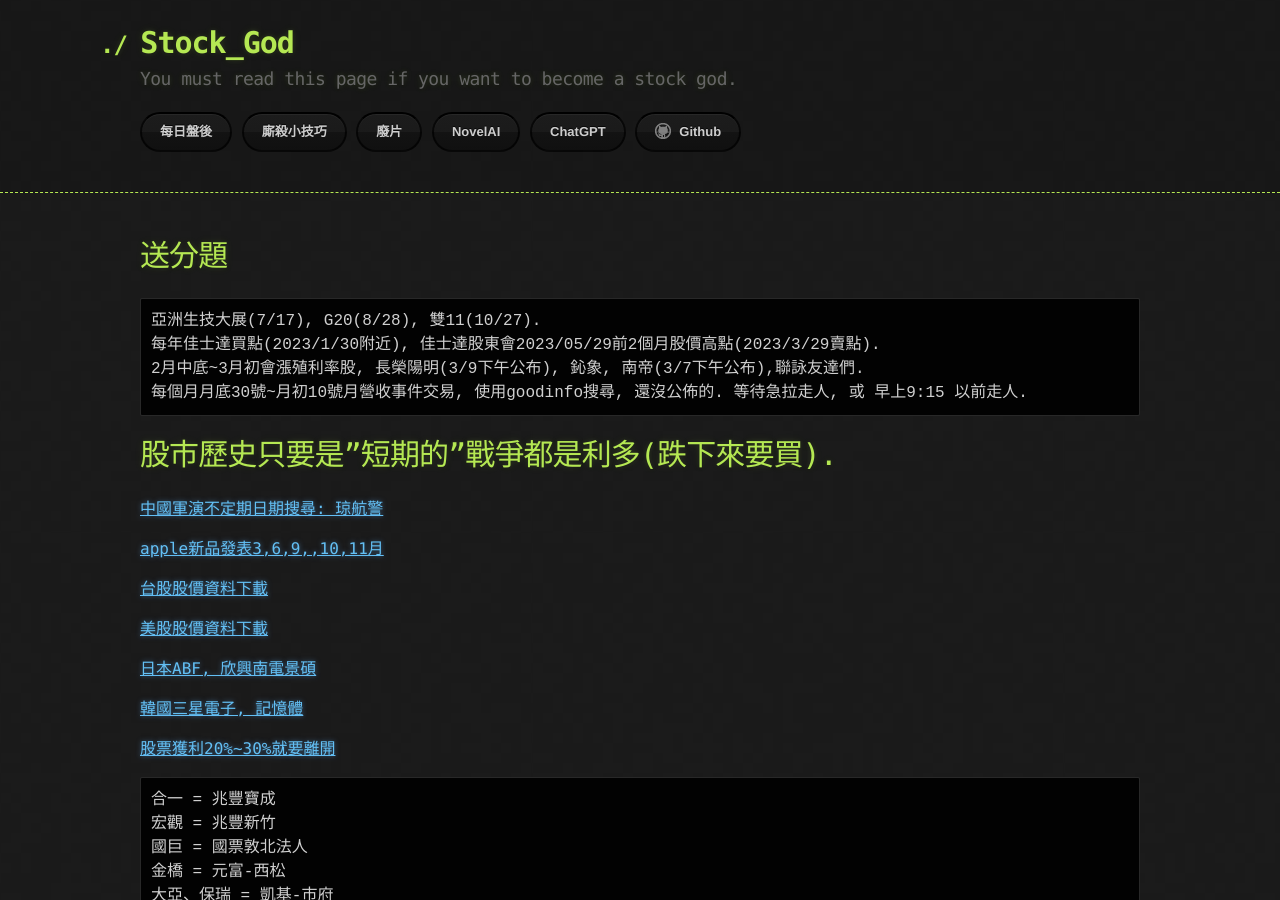
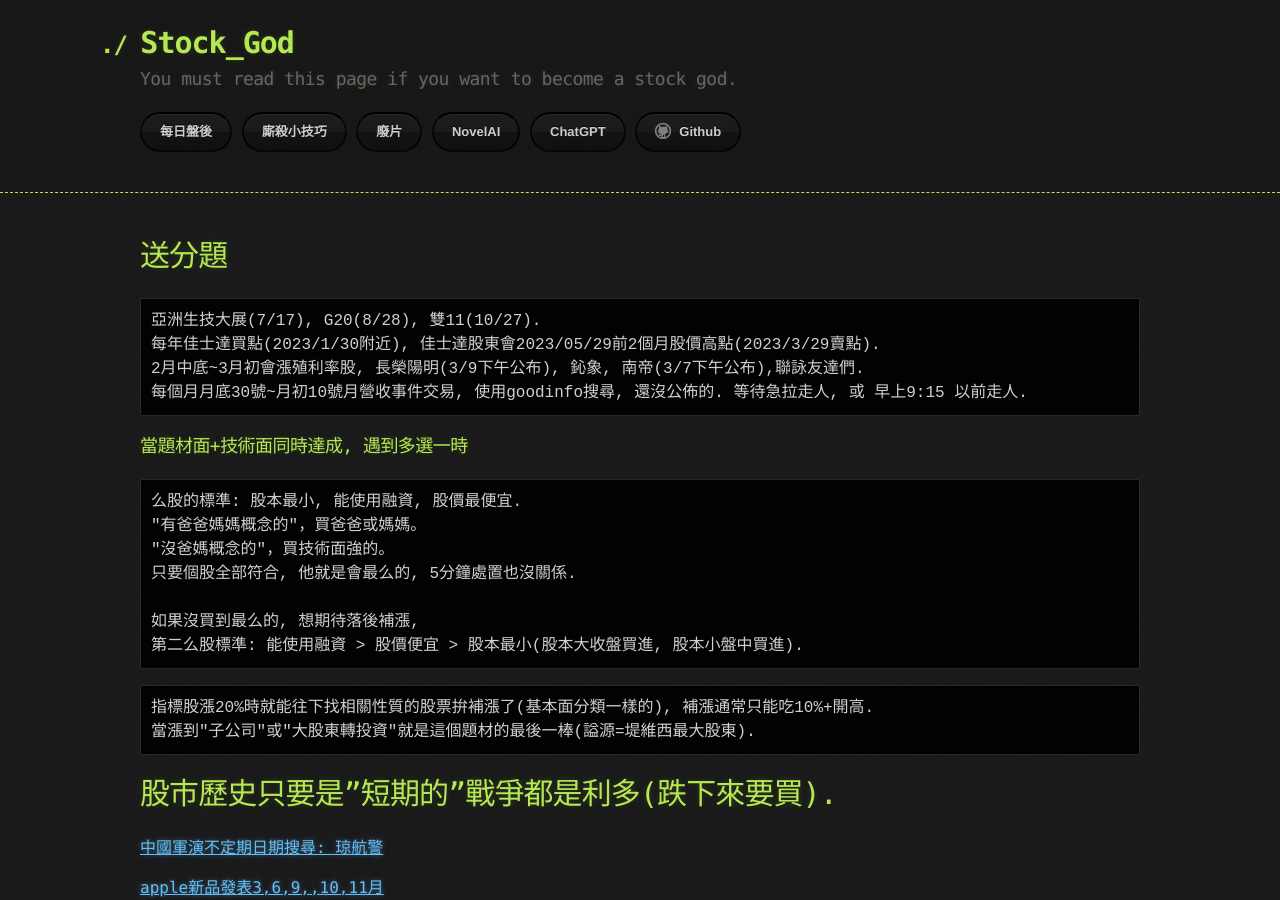
Before and after one commit to lepg5487/Stock_God, a Jekyll site: the page built from experience.md, in a window 1280 px wide and 900 px high. Built offline with Jekyll 4.4.1, drawn with Linux system fonts in a browser that asks for light colours; our own code applies the rules of GitHub Pages for plain Markdown files.

Commit message:
Update experience.md

````diff
--- a/experience.md
+++ b/experience.md
@@ -8,6 +8,20 @@ layout: testlayouts
 每年佳士達買點(2023/1/30附近), 佳士達股東會2023/05/29前2個月股價高點(2023/3/29賣點).
 2月中底~3月初會漲殖利率股, 長榮陽明(3/9下午公布), 鈊象, 南帝(3/7下午公布),聯詠友達們.
 每個月月底30號~月初10號月營收事件交易, 使用goodinfo搜尋, 還沒公佈的. 等待急拉走人, 或 早上9:15 以前走人.
+```
+### 當題材面+技術面同時達成, 遇到多選一時
+```
+么股的標準: 股本最小, 能使用融資, 股價最便宜.
+"有爸爸媽媽概念的"，買爸爸或媽媽。
+"沒爸媽概念的"，買技術面強的。
+只要個股全部符合, 他就是會最么的, 5分鐘處置也沒關係.
+
+如果沒買到最么的, 想期待落後補漲,
+第二么股標準: 能使用融資 > 股價便宜 > 股本最小(股本大收盤買進, 股本小盤中買進).
+```
+```
+指標股漲20%時就能往下找相關性質的股票拚補漲了(基本面分類一樣的), 補漲通常只能吃10%+開高.
+當漲到"子公司"或"大股東轉投資"就是這個題材的最後一棒(謚源=堤維西最大股東).
 ```
 
 # 股市歷史只要是"短期的"戰爭都是利多(跌下來要買).
````
